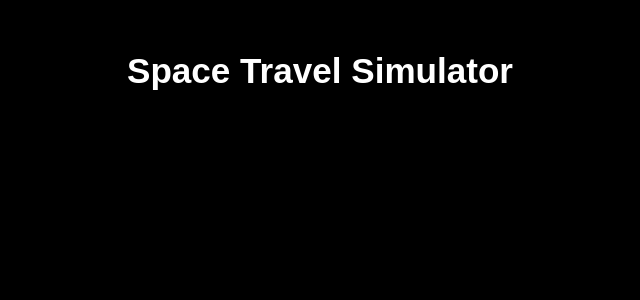
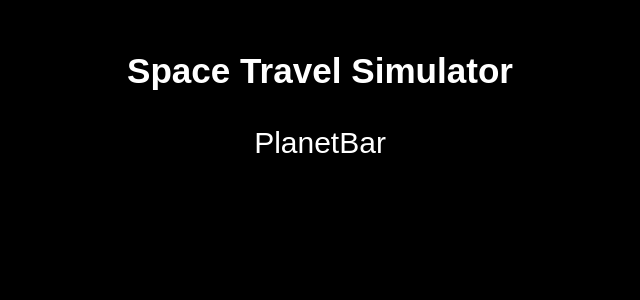
Before and after one commit to jamcog91/Phase-2-Final, a React (Create React App) app in the folder solar-final/: page / in a window 1280 px wide. Shown: the top 300 px of the page, without its empty margins (320-960 px from the left). Built offline with nearby package versions, Linux system fonts and the light colour scheme.

Commit message:
planet bar empty

```diff
--- a/solar-final/src/App.js
+++ b/solar-final/src/App.js
@@ -6,7 +6,19 @@
     <div>
       <header>
         <h3>Space Travel Simulator</h3>
+        <PlanetBar/>
       </header>
     </div>
   );
 }
+
+
+function PlanetBar(){
+
+
+  return(
+    <div>
+      PlanetBar
+    </div>
+  )
+}
```
